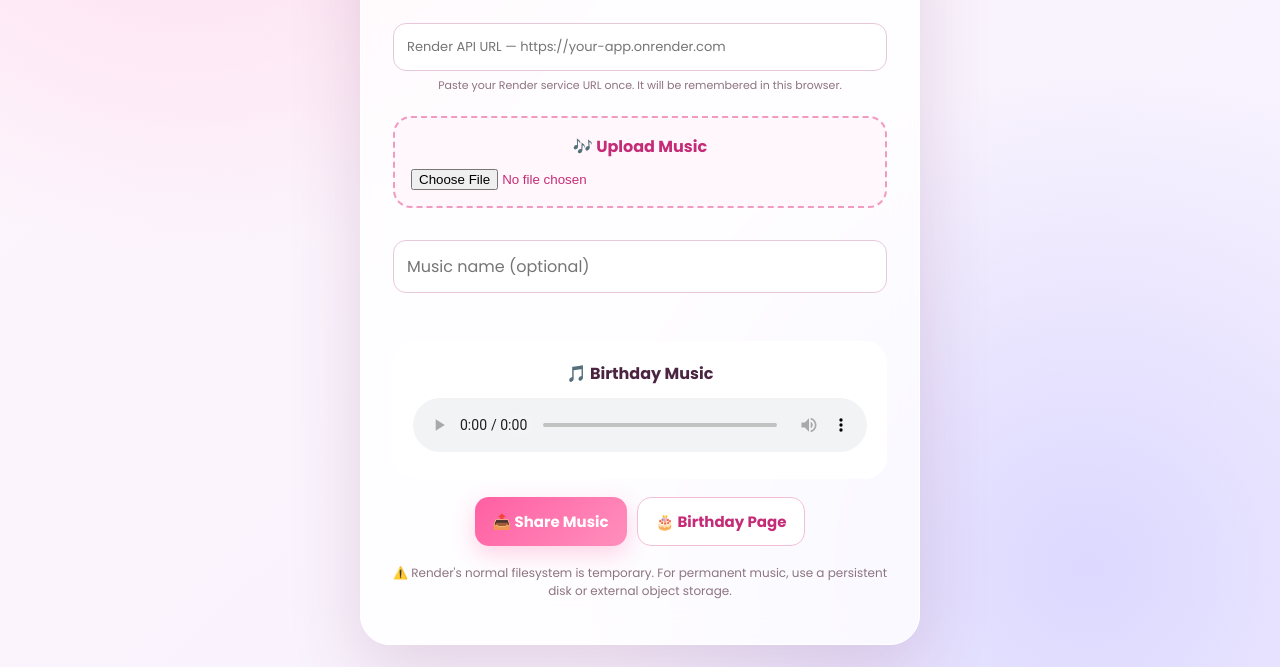
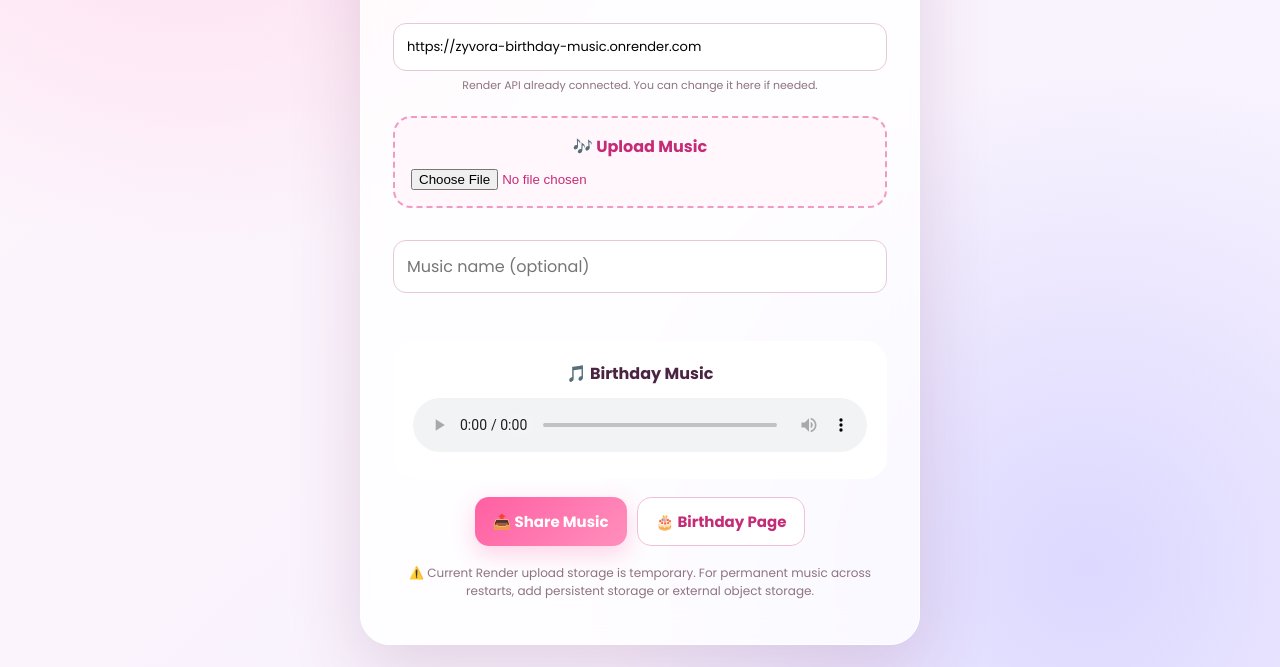
Before and after one commit to teamzyvorax/bd, a website: page music.html in a window 1280 px wide. Shown: the part 337-1004 px from the top of the page. Drawn offline with Linux system fonts and the light colour scheme.

Commit message:
Set Render music API as default

```diff
--- a/music.html
+++ b/music.html
@@ -8,16 +8,17 @@
 </style></head>
 <body>
 <div class="card"><div class="badge">🎀 Birthday Music</div><div class="emoji">🎵💖</div><h1 class="title">Your Birthday Song</h1><p class="sub">Upload your music to the Render server and get a shareable link.</p>
-<input id="apiUrl" class="api" placeholder="Render API URL — https://your-app.onrender.com">
-<div class="small">Paste your Render service URL once. It will be remembered in this browser.</div>
+<input id="apiUrl" class="api" placeholder="Render API URL — https://zyvora-birthday-music.onrender.com">
+<div class="small">Render API already connected. You can change it here if needed.</div>
 <label class="upload">🎶 Upload Music<input id="musicUpload" type="file" accept="audio/*"></label>
 <input id="musicName" class="name" maxlength="80" placeholder="Music name (optional)">
 <div class="status" id="status"></div>
 <div class="player"><div id="trackName" class="track">🎵 Birthday Music</div><audio id="player" controls loop preload="metadata"><source src="https://cdn.pixabay.com/audio/2022/03/15/audio_7d2a5c1f8f.mp3" type="audio/mpeg"></audio></div>
-<div class="buttons"><button class="primary" id="shareBtn">📤 Share Music</button><a class="link secondary" href="./">🎂 Birthday Page</a></div><p class="hint">⚠️ Render's normal filesystem is temporary. For permanent music, use a persistent disk or external object storage.</p></div>
+<div class="buttons"><button class="primary" id="shareBtn">📤 Share Music</button><a class="link secondary" href="./">🎂 Birthday Page</a></div><p class="hint">⚠️ Current Render upload storage is temporary. For permanent music across restarts, add persistent storage or external object storage.</p></div>
 <script>
+const DEFAULT_API='https://zyvora-birthday-music.onrender.com';
 const upload=document.getElementById('musicUpload'),player=document.getElementById('player'),name=document.getElementById('musicName'),track=document.getElementById('trackName'),api=document.getElementById('apiUrl'),status=document.getElementById('status');
-api.value=localStorage.getItem('bdRenderApiUrl')||'';
+api.value=localStorage.getItem('bdRenderApiUrl')||DEFAULT_API;
 api.addEventListener('change',()=>localStorage.setItem('bdRenderApiUrl',api.value.trim().replace(/\/$/,'')));
 const savedName=localStorage.getItem('bdMusicName');if(savedName){name.value=savedName;track.textContent='🎵 '+savedName}
 name.addEventListener('input',()=>{localStorage.setItem('bdMusicName',name.value);track.textContent='🎵 '+(name.value||'Birthday Music')});
```
